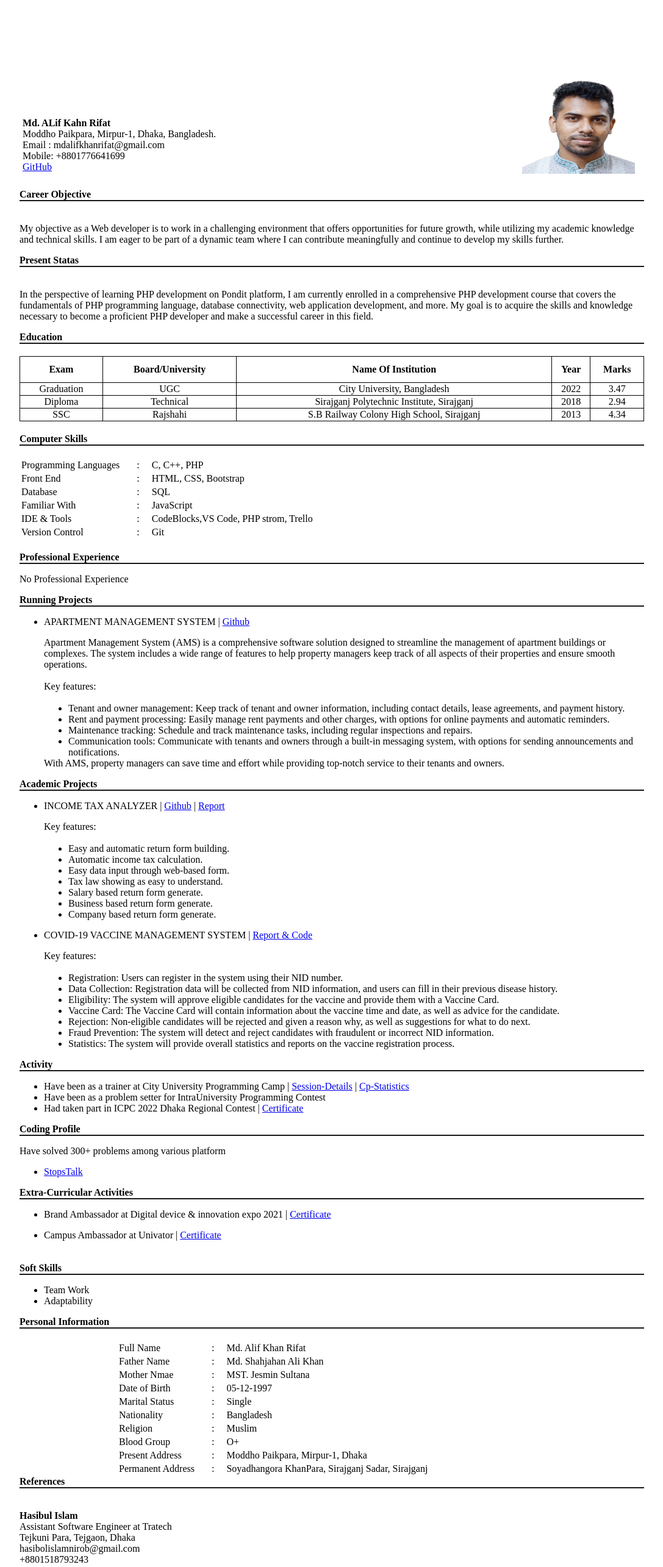
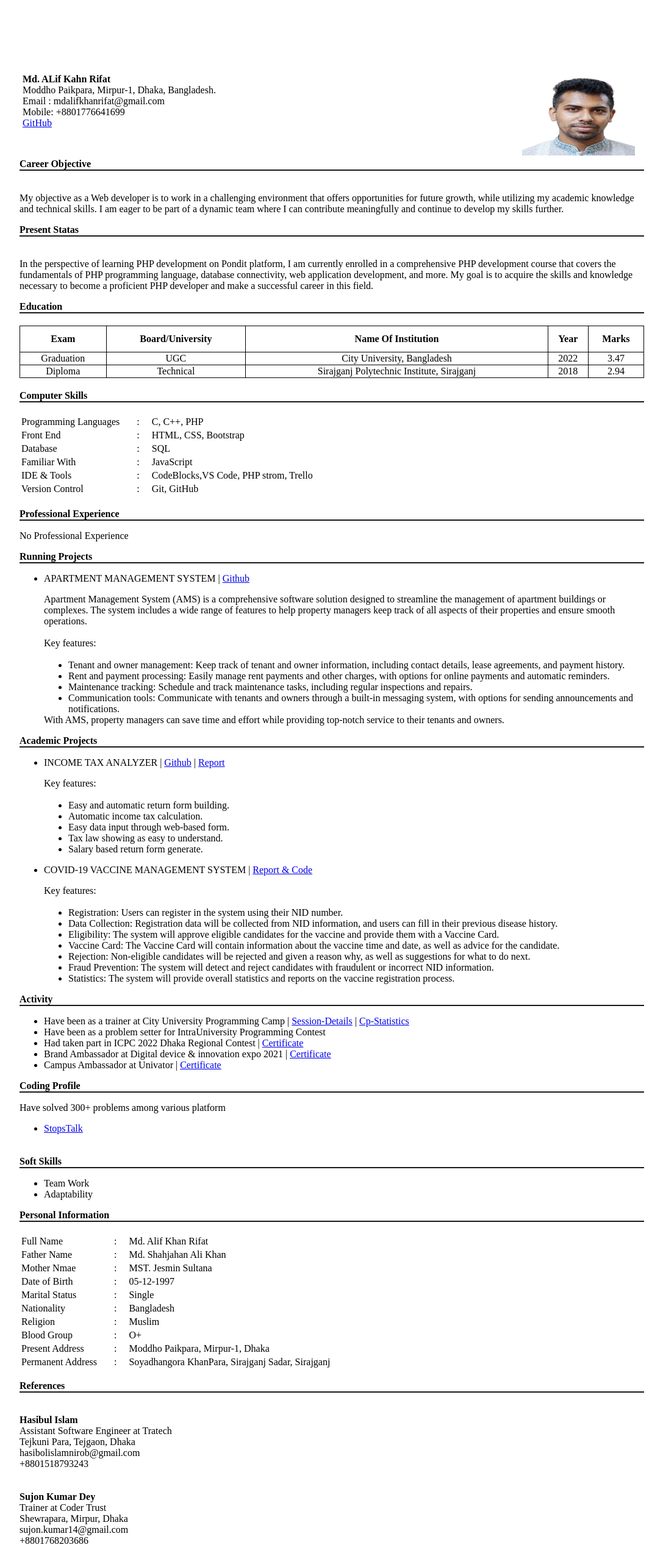
Before and after one commit to mdalifkhanrifat/cv, a plain HTML site: page index.html in a window 1280 px wide. Shown: the top 2570 px of the page at 61% size, without its empty margins (96-1183 px from the left). Drawn offline with Linux system fonts and the light colour scheme.

Commit message:
update data

```diff
--- a/index.html
+++ b/index.html
@@ -10,16 +10,16 @@
     <style>
         .section_one {
             color: #fff;
-            height: 200px;
+            height: 150px;
             width: 100%;
-            margin: 0px auto;
+            margin: auto;
             padding: 5px;
         }
 
         .section_one_left {
             background-color: #fff;
             color: #000;
-            height: 200px;
+            height: 150px;
             width: 80%;
             float: left;
 
@@ -28,14 +28,14 @@
         .section_one_right {
             background-color: #fff;
             color: #000;
-            height: 200px;
+            height: 150px;
             width: 20%;
             float: right;
         }
 
         .p_img {
             float: left;
-            height: 180px;
+            height: 150px;
             width: 90%;
             padding: auto;
 
@@ -96,10 +96,6 @@
         <section class="section_one">
 
             <section class="section_one_left">
-                <br>
-                <br>
-                <br>
-                <br>
                 <p>
                     <strong>
                         <span class="name">Md. ALif Kahn Rifat</span>
@@ -112,7 +108,6 @@
 
             </section>
             <section class="section_one_right">
-
                 <img class="p_img" src="img/img.png" alt="Picture">
             </section>
 
@@ -163,13 +158,13 @@
                         <td class="table_th">2018</td>
                         <td class="table_th">2.94</td>
                     </tr>
-                    <tr>
+                    <!-- <tr>
                         <td class="table_th">SSC</td>
                         <td class="table_th">Rajshahi</td>
                         <td class="table_th">S.B Railway Colony High School, Sirajganj</td>
                         <td class="table_th">2013</td>
                         <td class="table_th">4.34</td>
-                    </tr>
+                    </tr> -->
                 </table>
             </section>
 
@@ -208,7 +203,7 @@
                         <tr>
                             <td>Version Control</td>
                             <td>&nbsp; &nbsp; &nbsp; : &nbsp; &nbsp; </td>
-                            <td>Git</td>
+                            <td>Git, GitHub</td>
                         </tr>
 
 
@@ -289,8 +284,6 @@
                         <li>Easy data input through web-based form.</li>
                         <li>Tax law showing as easy to understand.</li>
                         <li>Salary based return form generate.</li>
-                        <li>Business based return form generate.</li>
-                        <li>Company based return form generate.</li>
                     </dd>
 
                 </ul>
@@ -298,7 +291,9 @@
 
                 <ul>
                     <li>
-                        <dt>COVID-19 VACCINE MANAGEMENT SYSTEM | <a href="https://drive.google.com/file/d/10WSHVQPtPoJBapWUEeWbUb_EJrlLVr2U/view?usp=share_link">Report & Code</a></dt>
+                        <dt>COVID-19 VACCINE MANAGEMENT SYSTEM | <a
+                                href="https://drive.google.com/file/d/10WSHVQPtPoJBapWUEeWbUb_EJrlLVr2U/view?usp=share_link">Report
+                                & Code</a></dt>
                     </li>
                 </ul>
 
@@ -330,9 +325,21 @@
         <section class="section_nine">
             <p class="heading_boder"><b>Activity</b></p>
             <ul>
-                <li>Have been as a trainer at City University Programming Camp | <a href="https://mun.gitbook.io/cp/">Session-Details</a> | <a href="https://docs.google.com/spreadsheets/d/1uPnTb4vkDnmEV1mr8ceR3W3wDH2pLnfkVqjbjycj9cM/edit#gid=0">Cp-Statistics</a></li>
+                <li>Have been as a trainer at City University Programming Camp | <a
+                        href="https://mun.gitbook.io/cp/">Session-Details</a> | <a
+                        href="https://docs.google.com/spreadsheets/d/1uPnTb4vkDnmEV1mr8ceR3W3wDH2pLnfkVqjbjycj9cM/edit#gid=0">Cp-Statistics</a>
+                </li>
                 <li>Have been as a problem setter for IntraUniversity Programming Contest</li>
-                <li>Had taken part in ICPC 2022 Dhaka Regional Contest | <a href="https://drive.google.com/file/d/1yzbt6CZuOIbLUgJ-xh8d9hMH3v4Rn4WP/view?usp=share_link">Certificate</a></li>
+                <li>Had taken part in ICPC 2022 Dhaka Regional Contest | <a
+                        href="https://drive.google.com/file/d/1yzbt6CZuOIbLUgJ-xh8d9hMH3v4Rn4WP/view?usp=share_link">Certificate</a>
+                </li>
+                <li>Brand Ambassador at Digital device & innovation expo 2021 | <a
+                        href="https://drive.google.com/file/d/1zCq8H0fb667X3N1SSE9fsjlNMdx2PErk/view?usp=share_link">Certificate</a>
+                </li>
+                <li>Campus Ambassador at Univator | <a
+                        href="https://drive.google.com/file/d/1z3RsNXE_VwWsrLMs7PALJIT2SbXXbYIW/view?usp=share_link">Certificate</a>
+                </li>
+
             </ul>
         </section>
 
@@ -342,17 +349,6 @@
                 platform</p>
             <ul>
                 <li><a href="https://www.stopstalk.com/user/profile/mdalifkhanrifat">StopsTalk</a></li>
-            </ul>
-        </section>
-
-        <section class="section_eleven">
-            <p class="heading_boder"><b>Extra-Curricular Activities </b></p>
-            <ul>
-                <li>Brand Ambassador at Digital device & innovation expo 2021 | <a href="https://drive.google.com/file/d/1zCq8H0fb667X3N1SSE9fsjlNMdx2PErk/view?usp=share_link">Certificate</a></li>
-            </ul>
-            <ul>
-                <li>Campus Ambassador at Univator | <a href="https://drive.google.com/file/d/1z3RsNXE_VwWsrLMs7PALJIT2SbXXbYIW/view?usp=share_link">Certificate</a></li>
-
             </ul>
         </section>
 
@@ -367,7 +363,7 @@
         <section class="section_ten">
             <p class="heading_boder"><b>Personal Information</b></p>
 
-            <section class="personal_info extra_padding">
+            <section class=" extra_padding">
                 <table class="">
 
                     <tr>
@@ -420,7 +416,7 @@
                         <td>&nbsp; &nbsp; &nbsp; : &nbsp; &nbsp; </td>
                         <td>Soyadhangora KhanPara, Sirajganj Sadar, Sirajganj</td>
                     </tr>
-                </table>
+                </table> <br>
             </section>
         </section>
 
```
